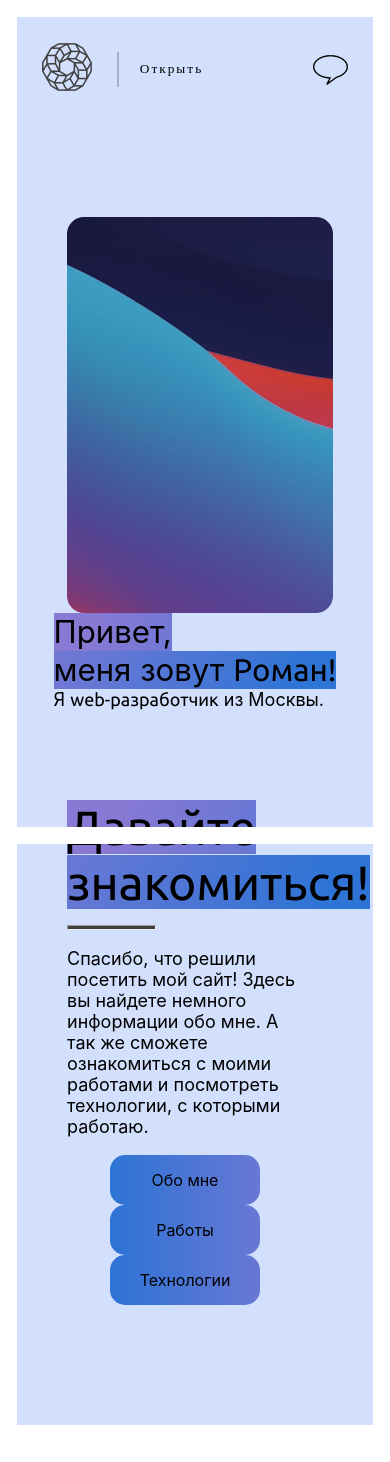
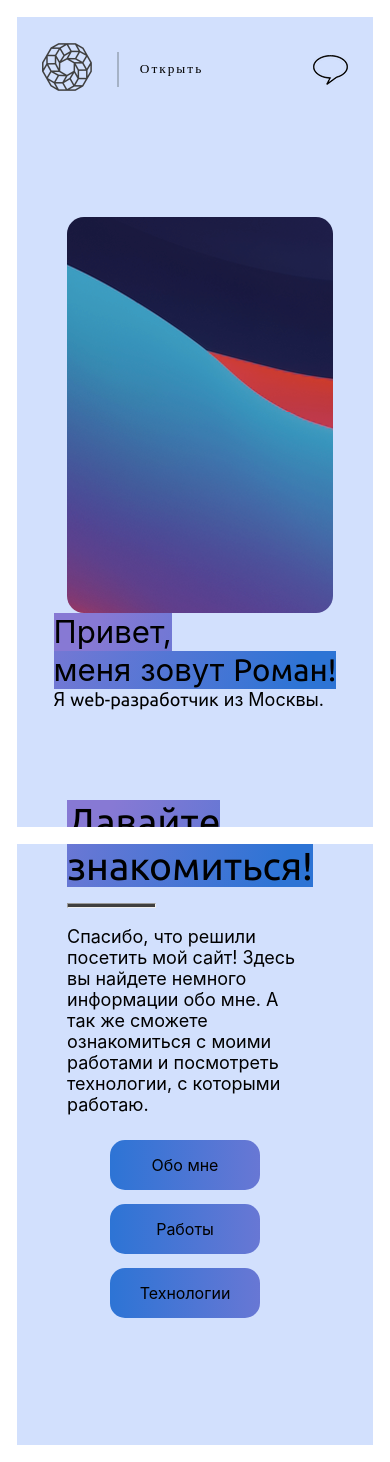
Before and after one commit to ChernikRoman/portfolio, a React (Create React App) app: page / in a window 390 px wide. Built offline with nearby package versions, Linux system fonts and the light colour scheme; a web font is replaced by a local one.

Commit message:
fix: добавить margin Home__link

```diff
--- a/src/components/Home/Home.css
+++ b/src/components/Home/Home.css
@@ -83,6 +83,7 @@
     vertical-align: middle;
     width: 150px;
     height: 50px;
+    margin: 7px;
     border: none;
     border-radius: 15px;
     transition: 0.5s;
@@ -120,6 +121,10 @@
         width: auto;
     }
 
+    .home__greeting-header {
+        font-size: 10vw;
+    }
+
     .home__links-wrapper {
         flex-direction: column;
         align-items: center;
```
